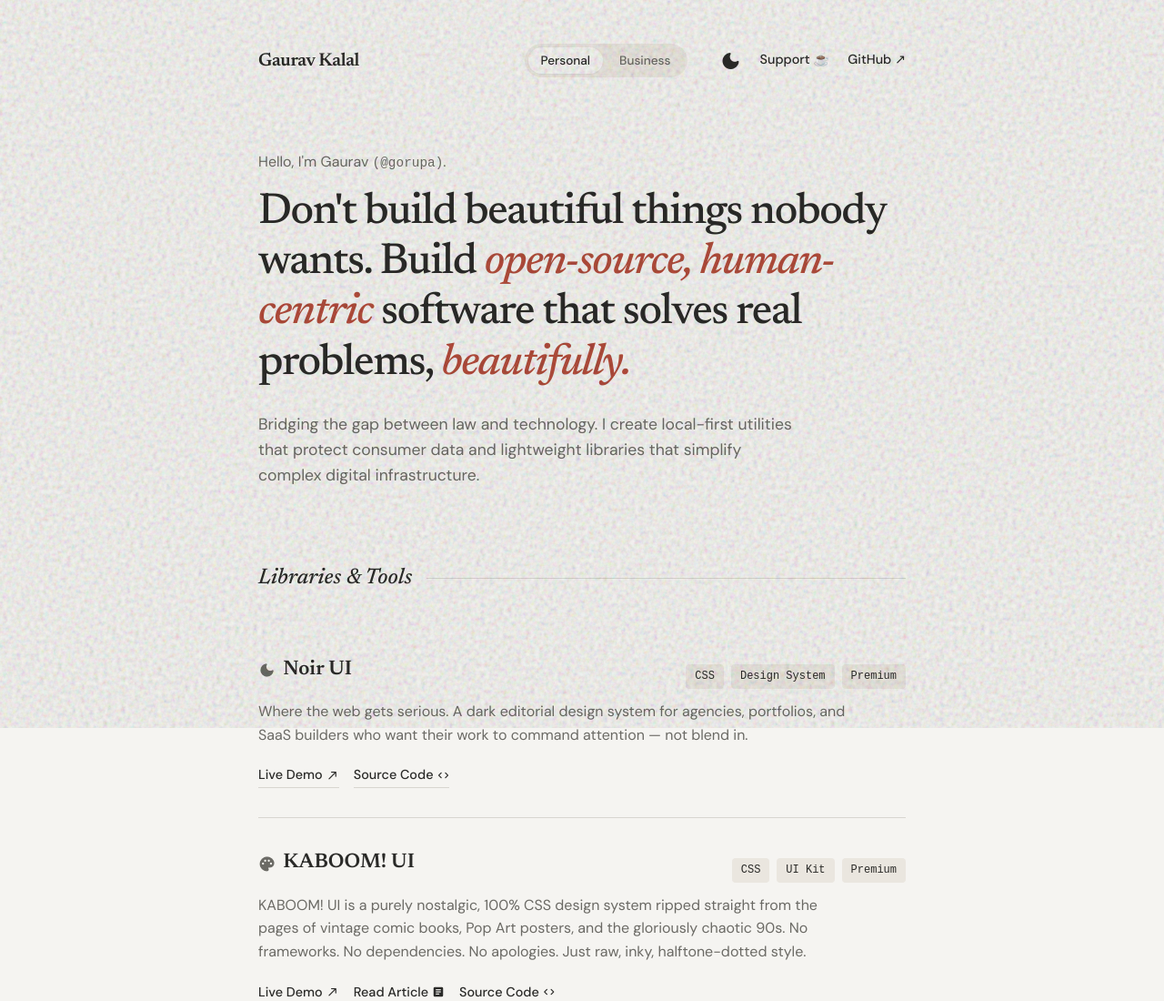
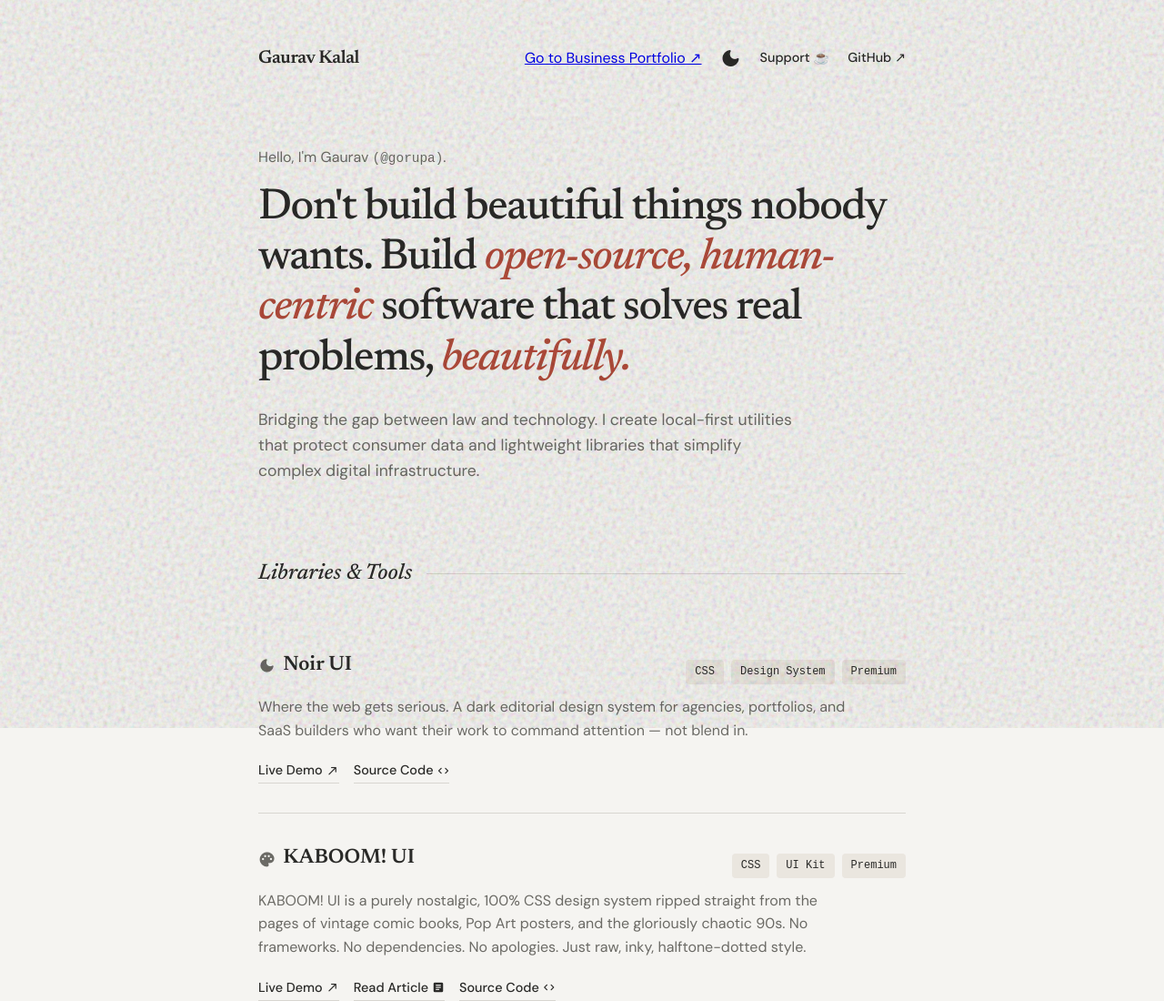
Before and after one commit to Gorupa/gorupa.github.io, a plain HTML site: page index.html in a window 1280 px wide. Shown: the top 1100 px of the page at 91% size. Drawn offline with Linux system fonts and the light colour scheme.

Commit message:
Add files via upload

```diff
--- a/index.html
+++ b/index.html
@@ -5,6 +5,10 @@
     <meta name="viewport" content="width=device-width, initial-scale=1.0">
     <title>Gaurav Kalal — Open Source</title>
     <meta name="description" content="Building privacy-first consumer tools and pioneering developer libraries.">
+
+    <!-- Prevents the browser from requesting a favicon -->
+    <link rel="icon" href="data:,">
+
     <link href="https://fonts.googleapis.com/css2?family=DM+Sans:wght@400;500;600&family=Newsreader:opsz,ital,wght@6..72,1,400;6..72,0,500;6..72,0,600;6..72,1,500&display=swap" rel="stylesheet">
     <link href="https://fonts.googleapis.com/icon?family=Material+Icons+Round" rel="stylesheet">
     <link rel="stylesheet" href="css/style.css">
@@ -17,10 +21,9 @@
     <header class="header">
         <div class="brand">Gaurav Kalal</div>
         <div class="header-actions">
-            <div class="mode-toggle">
-                <button class="mode-btn active">Personal</button>
-                <button class="mode-btn" onclick="window.location.href='https://gorupa.github.io/Raghav-Communication/#'">Business</button>
-            </div>
+            <!-- Minimalist Business Link -->
+            <a href="https://gorupa.github.io/Raghav-Communication/#" class="minimal-btn">Go to Business Portfolio ↗</a>
+
             <button id="theme-toggle" class="icon-btn" aria-label="Toggle Theme">
                 <span class="material-icons-round" id="theme-icon">dark_mode</span>
             </button>
```
